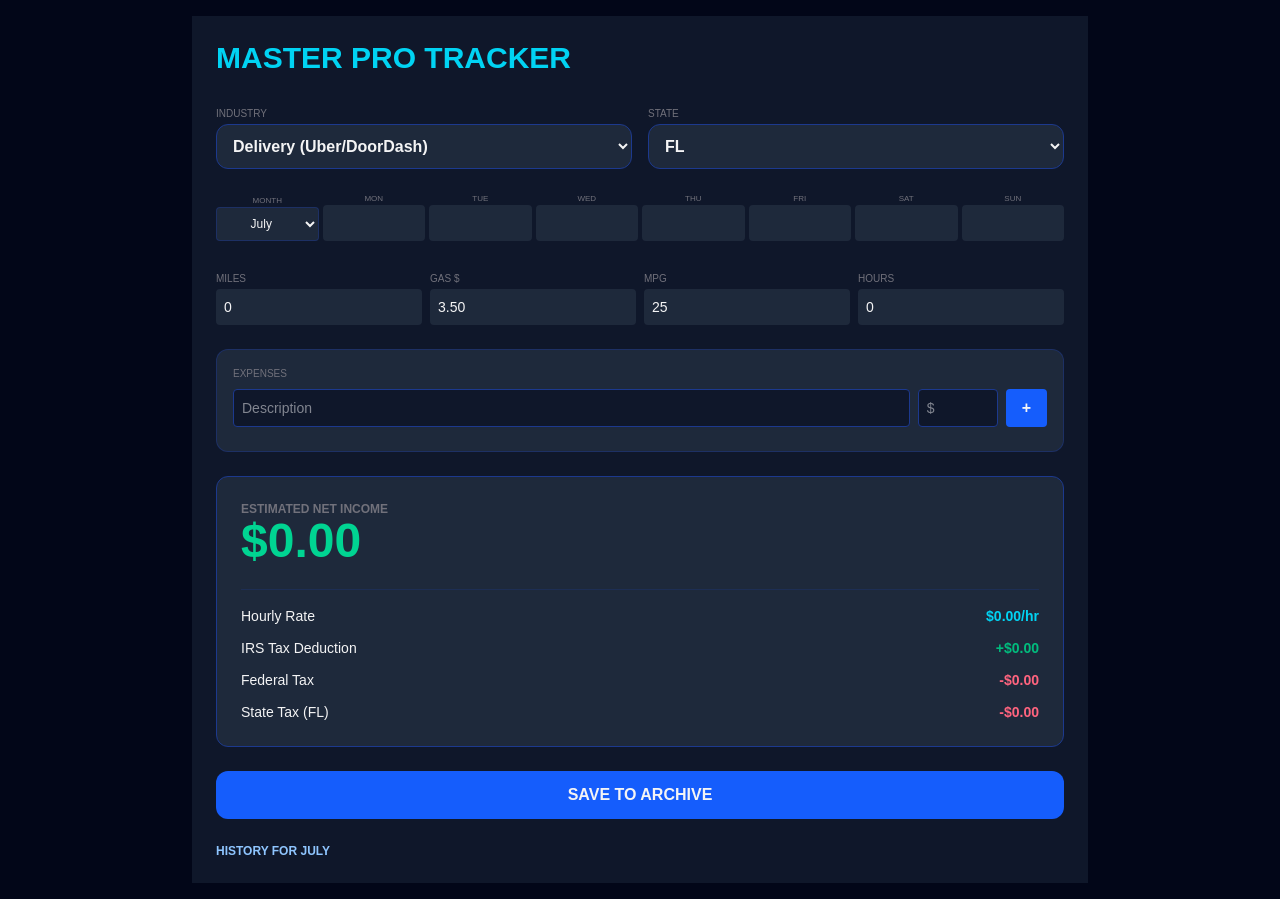
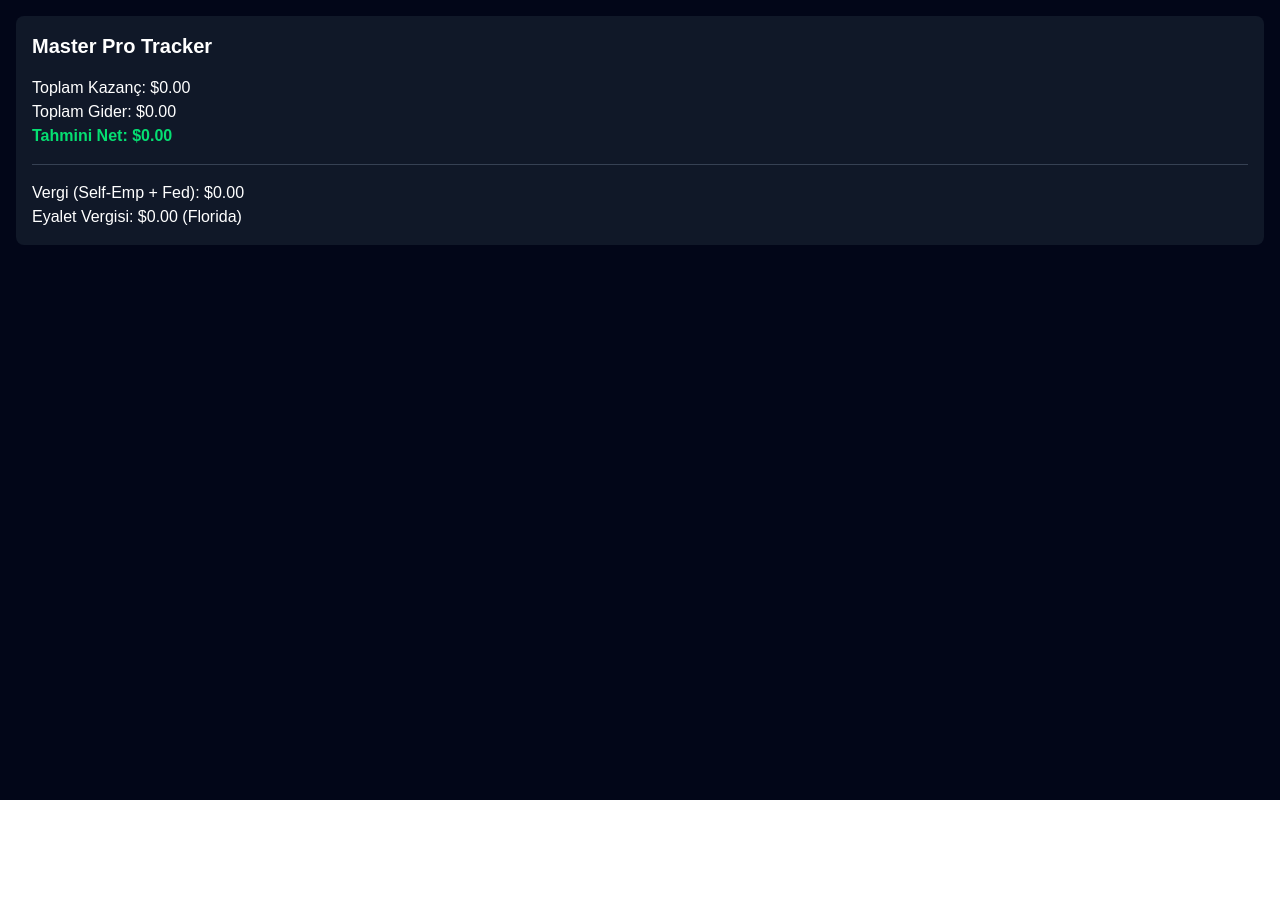
Before and after one commit to kaantaskinusa-prog/masterprotracker, a Next.js app: page / in a window 1280 px wide. After the commit the page ends 800 px from the top, so only its background shows below. Built offline with nearby package versions, Linux system fonts and the light colour scheme.

Commit message:
tum dosya guncellendi

```diff
--- a/app/components/Calculator.tsx
+++ b/app/components/Calculator.tsx
@@ -1,197 +1,56 @@
 'use client';
-import { useState, useMemo, useEffect } from 'react';
+import { useState, useMemo } from 'react';
 
-const INDUSTRIES = {
-    'Delivery': { label: 'Delivery (Uber/DoorDash)' },
-    'Rideshare': { label: 'Rideshare (Uber/Lyft)' },
-    'Freelance': { label: 'Freelance (Software/Design)' },
-    'Consulting': { label: 'Consulting/Professional' },
-    'Handyman': { label: 'Handyman/Home Services' },
-    'PetCare': { label: 'Pet Care' },
-    'Ecommerce': { label: 'E-Commerce (Amazon/Etsy)' },
-    'NailTech': { label: 'Nail Technician' },
-    'Cleaning': { label: 'Cleaning Services' },
-    'Tutoring': { label: 'Tutoring/Teaching' },
-    'Photography': { label: 'Photography/Video' },
-    'PersonalTraining': { label: 'Personal Training' }
-};
+const Calculator = () => {
+  // Gerekli State tanımları (Bunlar senin önceki kodunda da vardır)
+  const [weeklyData, setWeeklyData] = useState<any>({ mon: 0, tue: 0, wed: 0, thu: 0, fri: 0, sat: 0, sun: 0 });
+  const [expenseList, setExpenseList] = useState<any[]>([]);
+  const [totalHours, setTotalHours] = useState(0);
+  const [commissionRate, setCommissionRate] = useState(0);
 
-const MONTHS = [
-    'January', 'February', 'March', 'April', 'May', 'June',
-    'July', 'August', 'September', 'October', 'November', 'December'
-];
-
-const STATE_TAX_RATES: { [key: string]: number } = {
-    "AL": 0.05, "AK": 0.00, "AZ": 0.025, "AR": 0.044, "CA": 0.08, "CO": 0.044, "CT": 0.05, "DE": 0.066, "FL": 0.00, "GA": 0.055,
-    "HI": 0.08, "ID": 0.058, "IL": 0.0495, "IN": 0.03, "IA": 0.057, "KS": 0.057, "KY": 0.04, "LA": 0.0425, "ME": 0.07, "MD": 0.05,
-    "MA": 0.05, "MI": 0.0425, "MN": 0.098, "MS": 0.047, "MO": 0.048, "MT": 0.06, "NE": 0.058, "NV": 0.00, "NH": 0.00, "NJ": 0.08,
-    "NM": 0.047, "NY": 0.065, "NC": 0.045, "ND": 0.025, "OH": 0.03, "OK": 0.047, "OR": 0.087, "PA": 0.03, "RI": 0.059, "SC": 0.065,
-    "SD": 0.00, "TN": 0.00, "TX": 0.00, "UT": 0.046, "VT": 0.087, "VA": 0.05, "WA": 0.00, "WV": 0.065, "WI": 0.076, "WY": 0.00
-};
-
-const FEDERAL_TAX_RATE = 0.253;
-
-export default function Calculator() {
-  const [industry, setIndustry] = useState('Delivery');
-  const [selectedState, setSelectedState] = useState('FL');
-  const [selectedMonth, setSelectedMonth] = useState(new Date().toLocaleString('en-US', { month: 'long' }));
-  const [weeklyData, setWeeklyData] = useState<any>({ Mon: '', Tue: '', Wed: '', Thu: '', Fri: '', Sat: '', Sun: '' });
-  const [expenseList, setExpenseList] = useState<any[]>([]);
-  const [newDesc, setNewDesc] = useState('');
-  const [newAmount, setNewAmount] = useState('');
-
-  const [miles, setMiles] = useState('0');
-  const [gasPrice, setGasPrice] = useState('3.50');
-  const [mpg, setMpg] = useState('25');
-  const [commissionRate, setCommissionRate] = useState('10');
-
-  const [totalHours, setTotalHours] = useState('0');
-  const [cogs, setCogs] = useState('0');
-  const [history, setHistory] = useState<any[]>([]);
-
-  useEffect(() => {
-    const saved = localStorage.getItem('gig_final_v8');
-    if (saved) { try { setHistory(JSON.parse(saved)); } catch (e) { setHistory([]); } }
-  }, []);
-
-  const addExpense = () => {
-    if (!newDesc || !newAmount) return;
-    setExpenseList([...expenseList, { id: Date.now(), desc: newDesc, amount: newAmount }]);
-    setNewDesc('');
-    setNewAmount('');
-  };
-
-  const removeExpense = (id: number) => {
-    setExpenseList(expenseList.filter(e => e.id !== id));
-  };
-
+  // Hesaplama Mantığı (GÜNCELLENMİŞ VERSİYON)
   const calc = useMemo(() => {
     const totalGross = Object.values(weeklyData).reduce((a: any, b: any) => a + Number(b || 0), 0);
-    const m = Number(miles || 0);
-    const h = Number(totalHours || 1);
-    const isNailTech = industry === 'NailTech';
+    const totalExpenses = expenseList.reduce((acc, exp) => acc + Number(exp.amount || 0), 0);
 
-    let commissionAmt = 0;
-    let fuelCost = 0;
-    let irsDeduction = 0;
+    // Florida'da eyalet vergisi %0.
+    // %15.3 Serbest Meslek Vergisi + %10 Federal Vergi Tahmini = %25.3 Toplam Vergi
+    const taxableIncome = Math.max(0, totalGross - totalExpenses);
+    const selfEmploymentTax = taxableIncome * 0.153;
+    const fedTax = taxableIncome * 0.10;
+    const totalTax = selfEmploymentTax + fedTax;
 
-    if (isNailTech) {
-        commissionAmt = totalGross * (Number(commissionRate) / 100);
-    } else {
-        const drivingIndustries = ['Delivery', 'Rideshare', 'Handyman', 'PetCare', 'Cleaning', 'Photography'];
-        fuelCost = drivingIndustries.includes(industry) ? (m / (Number(mpg) || 1)) * Number(gasPrice) : 0;
-        irsDeduction = m * 0.67;
-    }
+    const estimatedNet = totalGross - totalExpenses - totalTax;
+    const commissionAmt = (totalGross * (Number(commissionRate) || 0)) / 100;
 
-    const manualExpenses = expenseList.reduce((sum, item) => sum + Number(item.amount || 0), 0);
-    const costOfGoods = industry === 'Ecommerce' ? Number(cogs) : 0;
-
-    const taxableIncome = Math.max(0, totalGross - irsDeduction - manualExpenses - costOfGoods - commissionAmt);
-    const fedTax = taxableIncome * FEDERAL_TAX_RATE;
-    const stateTax = taxableIncome * (STATE_TAX_RATES[selectedState] || 0);
-    const totalTax = fedTax + stateTax;
-
-    const estimatedNet = totalGross - fuelCost - manualExpenses - totalTax - costOfGoods - commissionAmt;
-
-    return { totalGross, fuelCost, irsDeduction, manualExpenses, estimatedNet, totalTax, fedTax, stateTax, hourlyRate: totalGross / (h || 1), commissionAmt };
-  }, [weeklyData, miles, gasPrice, mpg, selectedState, industry, expenseList, totalHours, cogs, commissionRate]);
-
-  const handleSave = () => {
-    const entry = { id: Date.now(), month: selectedMonth, industry, gross: calc.totalGross, net: calc.estimatedNet, tax: calc.totalTax };
-    const updated = [entry, ...history];
-    setHistory(updated);
-    localStorage.setItem('gig_final_v8', JSON.stringify(updated));
-  };
+    return {
+        totalGross: totalGross || 0,
+        totalExpenses: totalExpenses || 0,
+        estimatedNet: estimatedNet || 0,
+        totalTax: totalTax || 0,
+        fedTax: fedTax || 0,
+        stateTax: 0,
+        hourlyRate: totalGross / (Number(totalHours) || 1),
+        commissionAmt: commissionAmt || 0
+    };
+  }, [weeklyData, expenseList, totalHours, commissionRate]);
 
   return (
-    <div className="max-w-4xl mx-auto p-6 bg-[#0f172a] text-zinc-100 min-h-screen">
-      <h1 className="text-3xl font-bold mb-6 text-cyan-400">MASTER PRO TRACKER</h1>
+    <div className="p-4 bg-gray-900 text-white rounded-lg">
+      <h2 className="text-xl font-bold mb-4">Master Pro Tracker</h2>
 
-      <div className="grid grid-cols-2 gap-4 mb-6">
-        <div>
-            <label className="text-[10px] text-zinc-500 uppercase">Industry</label>
-            <select value={industry} onChange={(e) => setIndustry(e.target.value)} className="w-full bg-[#1e293b] p-3 rounded-xl border border-blue-900 font-bold">{Object.keys(INDUSTRIES).map(i => <option key={i} value={i}>{INDUSTRIES[i as keyof typeof INDUSTRIES].label}</option>)}</select>
-        </div>
-        <div>
-            <label className="text-[10px] text-zinc-500 uppercase">State</label>
-            <select value={selectedState} onChange={(e) => setSelectedState(e.target.value)} className="w-full bg-[#1e293b] p-3 rounded-xl border border-blue-900 font-bold">{Object.keys(STATE_TAX_RATES).map(s => <option key={s} value={s}>{s}</option>)}</select>
-        </div>
+      <div className="mb-4">
+        <p>Toplam Kazanç: ${calc.totalGross.toFixed(2)}</p>
+        <p>Toplam Gider: ${calc.totalExpenses.toFixed(2)}</p>
+        <p className="text-green-400 font-bold">Tahmini Net: ${calc.estimatedNet.toFixed(2)}</p>
       </div>
 
-      <div className="grid grid-cols-8 gap-1 mb-6 items-end">
-        <div>
-            <label className="text-[8px] text-zinc-500 uppercase text-center block">Month</label>
-            <select value={selectedMonth} onChange={(e) => setSelectedMonth(e.target.value)} className="w-full bg-[#1e293b] p-2 rounded text-center text-xs border border-blue-900/50">{MONTHS.map(m => <option key={m} value={m}>{m}</option>)}</select>
-        </div>
-        {Object.keys(weeklyData).map((d) => (
-            <div key={d} className="flex flex-col">
-                <label className="text-[8px] text-zinc-500 uppercase text-center">{d}</label>
-                <input type="number" className="bg-[#1e293b] p-2 rounded text-center text-sm" value={weeklyData[d]} onChange={(e) => setWeeklyData({...weeklyData, [d]: e.target.value})} />
-            </div>
-        ))}
-      </div>
-
-      <div className="grid grid-cols-4 gap-2 mb-6">
-        {industry === 'NailTech' ? (
-             <div className="col-span-4"><label className="text-[10px] text-zinc-500 uppercase">Commission Rate (%)</label><input type="number" value={commissionRate} onChange={(e) => setCommissionRate(e.target.value)} className="w-full bg-[#1e293b] p-2 rounded text-sm" /></div>
-        ) : (
-            <>
-                <div><label className="text-[10px] text-zinc-500 uppercase">Miles</label><input type="number" value={miles} onChange={(e) => setMiles(e.target.value)} className="w-full bg-[#1e293b] p-2 rounded text-sm" /></div>
-                <div><label className="text-[10px] text-zinc-500 uppercase">Gas $</label><input type="number" value={gasPrice} onChange={(e) => setGasPrice(e.target.value)} className="w-full bg-[#1e293b] p-2 rounded text-sm" /></div>
-                <div><label className="text-[10px] text-zinc-500 uppercase">MPG</label><input type="number" value={mpg} onChange={(e) => setMpg(e.target.value)} className="w-full bg-[#1e293b] p-2 rounded text-sm" /></div>
-            </>
-        )}
-        <div><label className="text-[10px] text-zinc-500 uppercase">Hours</label><input type="number" value={totalHours} onChange={(e) => setTotalHours(e.target.value)} className="w-full bg-[#1e293b] p-2 rounded text-sm" /></div>
-      </div>
-
-      <div className="mb-6 bg-[#1e293b] p-4 rounded-xl border border-blue-900/50">
-        <label className="text-[10px] text-zinc-500 uppercase block mb-2">Expenses</label>
-        <div className="flex gap-2 mb-2">
-            <input type="text" placeholder="Description" value={newDesc} onChange={(e) => setNewDesc(e.target.value)} className="flex-1 bg-[#0f172a] p-2 rounded text-sm border border-blue-900" />
-            <input type="number" placeholder="$" value={newAmount} onChange={(e) => setNewAmount(e.target.value)} className="w-20 bg-[#0f172a] p-2 rounded text-sm border border-blue-900" />
-            <button onClick={addExpense} className="bg-blue-600 px-4 rounded font-bold">+</button>
-        </div>
-        <div className="space-y-1">
-            {expenseList.map(exp => (
-                <div key={exp.id} className="flex justify-between text-[10px] bg-[#0f172a] p-2 rounded border border-blue-900/30">
-                    <span>{exp.desc}</span>
-                    <div className="flex gap-2">
-                        <span>${exp.amount}</span>
-                        <button onClick={() => removeExpense(exp.id)} className="text-rose-400">x</button>
-                    </div>
-                </div>
-            ))}
-        </div>
-      </div>
-
-      <div className="bg-[#1e293b] border border-blue-900 rounded-xl p-6 mb-6">
-        <div className="text-zinc-500 text-xs uppercase font-bold">Estimated Net Income</div>
-        <div className="text-5xl font-black text-emerald-400 mb-6">${calc.estimatedNet.toFixed(2)}</div>
-
-        <div className="space-y-3 text-sm border-t border-blue-900/30 pt-4">
-            <div className="flex justify-between"><span>Hourly Rate</span> <span className="font-bold text-cyan-400">${calc.hourlyRate.toFixed(2)}/hr</span></div>
-            {industry === 'NailTech' ? (
-                <div className="flex justify-between"><span>Commission Deducted</span> <span className="font-bold text-rose-400">-${calc.commissionAmt.toFixed(2)}</span></div>
-            ) : (
-                <div className="flex justify-between"><span>IRS Tax Deduction</span> <span className="font-bold text-emerald-500">+${calc.irsDeduction.toFixed(2)}</span></div>
-            )}
-            <div className="flex justify-between"><span>Federal Tax</span> <span className="font-bold text-rose-400">-${calc.fedTax.toFixed(2)}</span></div>
-            <div className="flex justify-between"><span>State Tax ({selectedState})</span> <span className="font-bold text-rose-400">-${calc.stateTax.toFixed(2)}</span></div>
-        </div>
-      </div>
-
-      <button onClick={handleSave} className="w-full bg-blue-600 py-3 rounded-xl font-bold mb-6 hover:bg-blue-700">SAVE TO ARCHIVE</button>
-
-      <div className="space-y-4">
-        <h3 className="font-bold text-blue-300 uppercase text-xs">History for {selectedMonth}</h3>
-        {history.filter(h => h.month === selectedMonth).map((h: any) => (
-            <div key={h.id} className="bg-[#1e293b] p-4 rounded-xl border border-blue-900/30 flex justify-between">
-                <span className="font-bold text-zinc-300">{h.industry}</span>
-                <span className="text-emerald-400 font-bold">Net: ${h.net.toFixed(0)}</span>
-                <span className="text-rose-400">Tax: ${(h.tax || 0).toFixed(0)}</span>
-            </div>
-        ))}
+      <div className="border-t border-gray-700 pt-4">
+        <p>Vergi (Self-Emp + Fed): ${calc.totalTax.toFixed(2)}</p>
+        <p>Eyalet Vergisi: $0.00 (Florida)</p>
       </div>
     </div>
   );
-}
+};
+
+export default Calculator;
```
